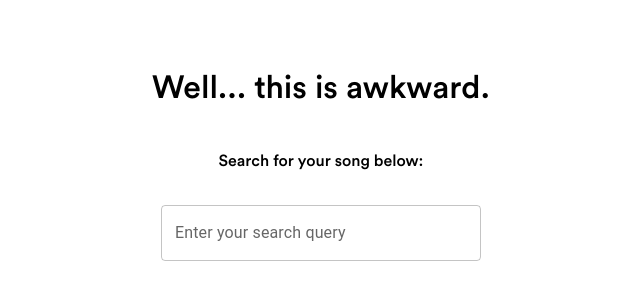
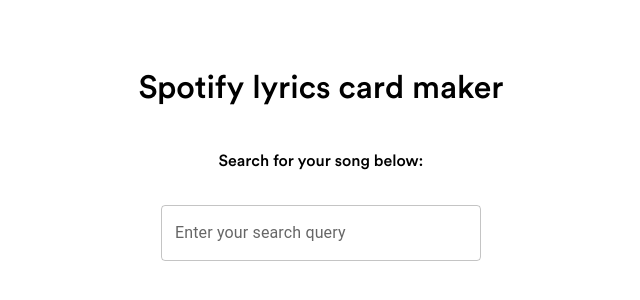
Before and after one commit to kerichdev/ts-lyricsgen, a React (Vite) app: page / in a window 1280 px wide. Shown: the part 244-544 px from the top of the page, without its empty margins (319-959 px from the left). Built offline with nearby package versions, Linux system fonts and the light colour scheme.

Commit message:
[fix] proper title

```diff
--- a/src/App.tsx
+++ b/src/App.tsx
@@ -7,7 +7,7 @@
 function App() {
   return (
     <>
-      <h1> Well... this is awkward. </h1>
+      <h1> Spotify lyrics card maker </h1>
       <p> Search for your song below: </p>
       <div className="displayClass">
         <SearchTrack />
```
